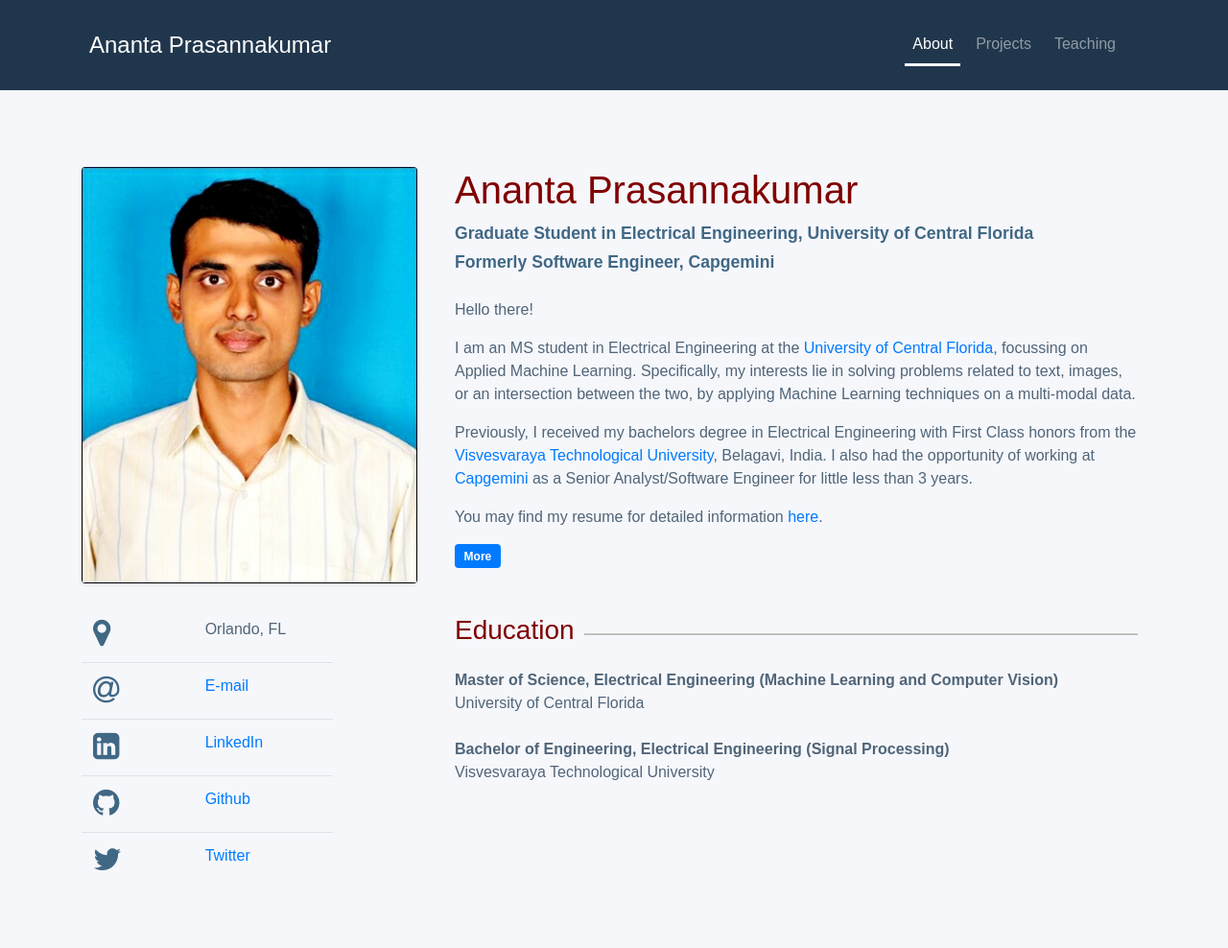
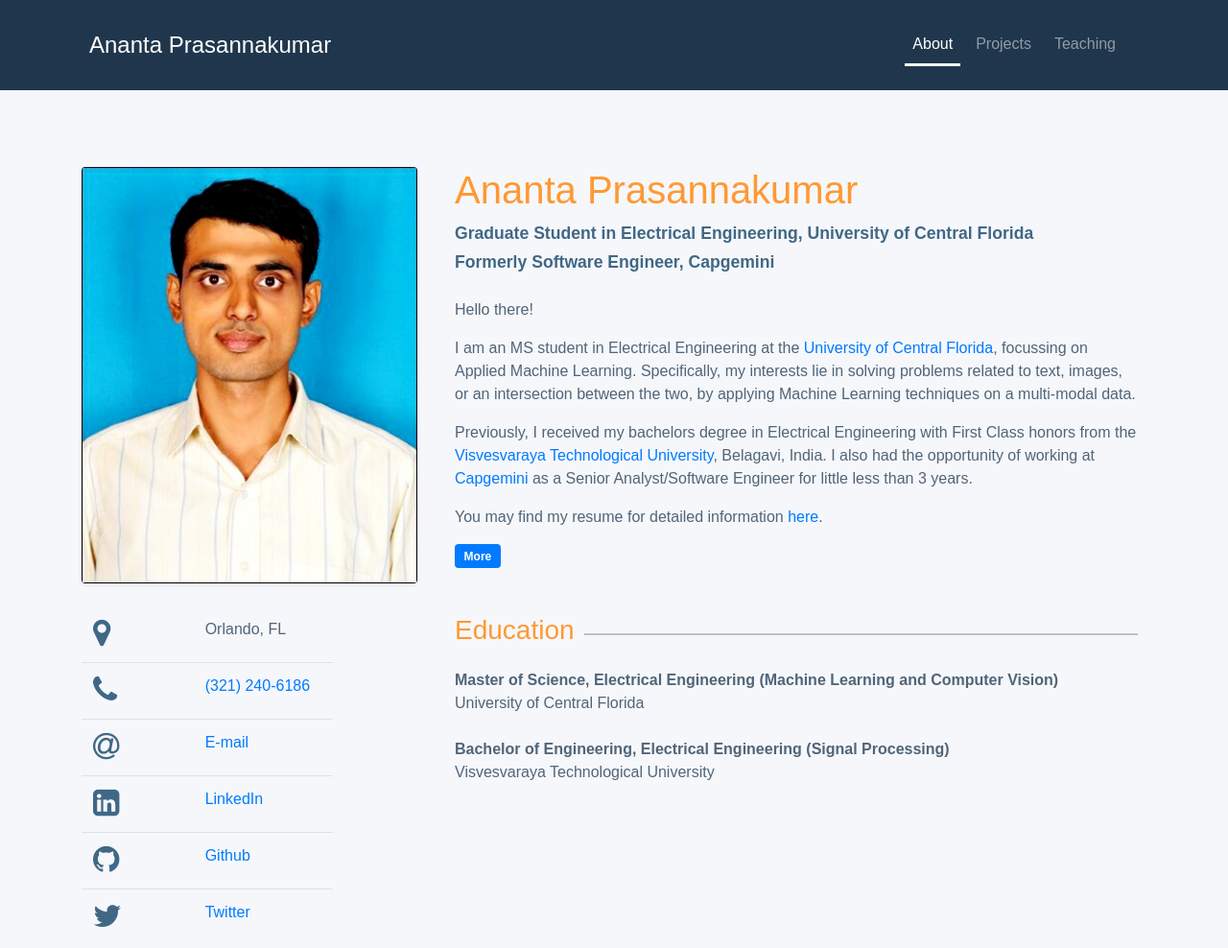
Before and after one commit to anantalp/anantalp.github.io, a plain HTML site: page index.html in a window 1280 px wide. Shown: the top 988 px of the page at 96% size. Drawn offline with nearby package versions, Linux system fonts and the light colour scheme.

Commit message:
Updating header color.

```diff
--- a/css/main.css
+++ b/css/main.css
@@ -16,6 +16,7 @@
   --chocolate: rgb(210, 105, 30);
   --maroon: maroon;
   --lightest-gray: #e9ecef;
+  --safron: #ff9933;
 }
 
 html {
@@ -36,7 +37,7 @@ p, ul, li, table, tr, td, dd, dt {
 }
 
 h1, h2, h3 {
-  color: var(--maroon) !important;
+  color: var(--safron) !important;
 }
 
 h4, h5, h6 {
--- a/index.html
+++ b/index.html
@@ -70,6 +70,10 @@
               <td class="col-5">Orlando, FL</td>
             </tr>
 		    <tr class="d-flex">
+              <td class="col-4"><i class="fa fa-phone fa-2x"></i></td>
+              <td class="col-5"><a href="tel:3212406186">(321) 240-6186</a></td>
+            </tr>
+			<tr class="d-flex">
               <td class="col-4"><i class="fa fa-at fa-2x"></i></td>
               <td class="col-5"><a href="mailto:anantalp@knights.ucf.edu" target="_blank">E-mail</a></td>
             </tr>
```
Also changed, not shown: project-navbar.html (added, +20 -0 lines), projects.html (+0 -1 lines).
